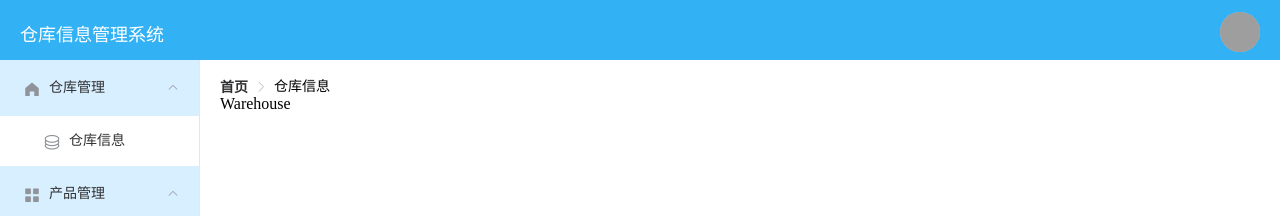
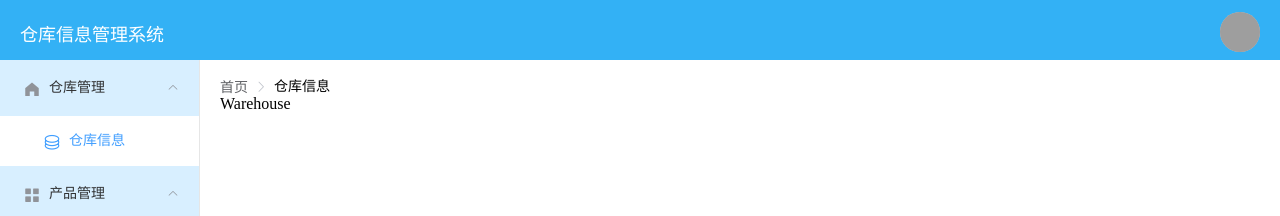
Before and after one commit to hfut-xyc/springboot-warehouse, a Vue app in the folder Warehouse-Vue/: page /home/warehouse in a window 1280 px wide. Shown: the top 216 px of the page. Built offline with nearby package versions, Linux system fonts and the light colour scheme; grey boxes are pictures that could not be loaded.

Commit message:
修正了路径和导航菜单间的不同步问题
- 使用动态的菜单激活方式
- 暂时屏蔽 /home 页使用

```diff
--- a/Warehouse-Vue/src/main.js
+++ b/Warehouse-Vue/src/main.js
@@ -14,6 +14,7 @@ Vue.config.productionTip = false
 Vue.use(ElementUI)
 
 router.beforeEach((to, from, next) => {
+  // console.log({"to": to, "from": from, "next": next});
   // 设置标题
   if (to.name) {
     document.title = to.name;
--- a/Warehouse-Vue/src/router/index.js
+++ b/Warehouse-Vue/src/router/index.js
@@ -29,6 +29,11 @@ export default new VueRouter({
 			component: Home,
 			meta: { requireAuth: true },
 			children: [
+				{
+					// 现在 /home 重定向到 /home/warehouse
+					path: '',
+					redirect: 'warehouse'
+				},
 				{
 					path: 'warehouse',
 					name: "仓库信息",
--- a/Warehouse-Vue/src/views/Home.vue
+++ b/Warehouse-Vue/src/views/Home.vue
@@ -22,6 +22,7 @@
           :default-openeds="['1', '2', '3']"
           style="background-color: rgb(216, 239, 255)"
           router
+          :default-active="this.$route.path"
         >
           <el-submenu index="1">
             <template slot="title">
@@ -61,7 +62,11 @@
 
       <el-main>
         <el-breadcrumb separator-class="el-icon-arrow-right">
-          <el-breadcrumb-item :to="{ path: '/home' }">首页</el-breadcrumb-item>
+          <!--
+            面包屑首个项目不再指向 /home
+            :to="{ path: '/home' }"
+          -->
+          <el-breadcrumb-item>首页</el-breadcrumb-item>
           <el-breadcrumb-item v-text="this.$route.name"></el-breadcrumb-item>
         </el-breadcrumb>
         <!-- show children components here-->
```
